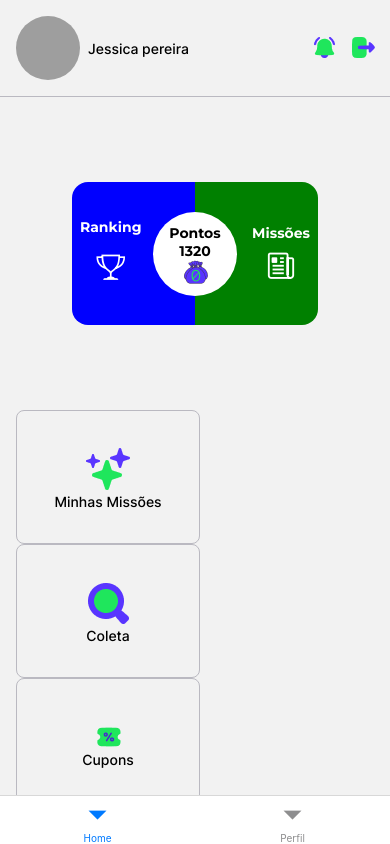
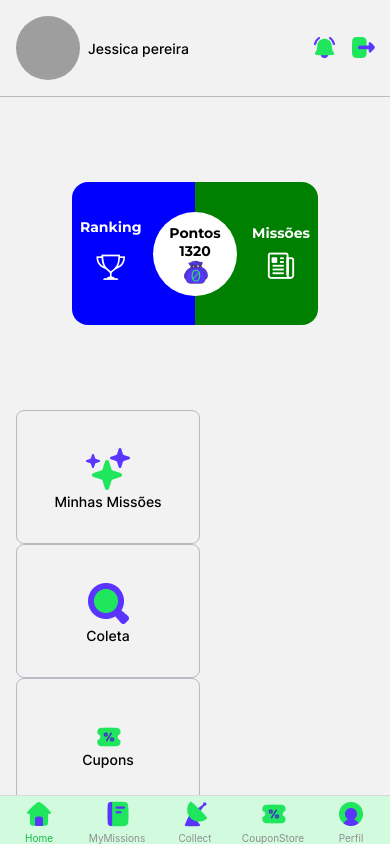
Before and after one commit to eugeniol2/lix0, a React Native app: screen / in a window 390 px wide. Built offline with nearby package versions, Linux system fonts and the light colour scheme; grey boxes are pictures that could not be loaded.

Commit message:
feat: navBar styles Done

```diff
--- a/src/assets/index.tsx
+++ b/src/assets/index.tsx
@@ -15,7 +15,9 @@ export const ICONS = {
   email: require('../assets/icons/carbon_email.png'),
   detailsPerson: require('../assets/icons/detailsPerson.png'),
   home: require('../assets//icons/homeicon.png'),
-  navBack: require('../assets/icons/navBack.png')
+  navBack: require('../assets/icons/navBack.png'),
+  book: require('../assets/icons/interface-content-book.png'),
+  satellite: require('../assets/icons/interface-share-satellite.png')
 }
 
 export const QuizImages = {
--- a/src/routes/stacks/TabNavigator.tsx
+++ b/src/routes/stacks/TabNavigator.tsx
@@ -1,18 +1,61 @@
 import { createBottomTabNavigator } from '@react-navigation/bottom-tabs'
 import React from 'react'
-import { Profile } from '../../screens'
+import { theme } from '../../constants'
+import { Collect, CouponStore, MyMissions, Profile } from '../../screens'
+import { Image } from 'react-native'
 import { HomeStack } from './HomeStack'
+import { ICONS } from '../../assets'
 
 const { Navigator, Screen } = createBottomTabNavigator()
 
 export const TabNavigator = () => {
   return (
     <Navigator
-      screenOptions={{ headerShown: false }}
+      screenOptions={{
+        tabBarStyle: {
+          backgroundColor: theme.COLORS.primary_100
+        },
+        tabBarActiveTintColor: theme.COLORS.primary_600,
+        headerShown: false
+      }}
+
       // initialRouteName={ROUTE.HOME}
     >
-      <Screen name="Home" component={HomeStack} />
-      <Screen name="Perfil" component={Profile} />
+      <Screen
+        name="Home"
+        component={HomeStack}
+        options={{
+          tabBarIcon: () => <Image source={ICONS.home} />
+        }}
+      />
+      <Screen
+        name="MyMissions"
+        component={MyMissions}
+        options={{
+          tabBarIcon: () => <Image source={ICONS.book} />
+        }}
+      />
+      <Screen
+        name="Collect"
+        component={Collect}
+        options={{
+          tabBarIcon: () => <Image source={ICONS.satellite} />
+        }}
+      />
+      <Screen
+        name="CouponStore"
+        component={CouponStore}
+        options={{
+          tabBarIcon: () => <Image source={ICONS.Coupon} />
+        }}
+      />
+      <Screen
+        name="Perfil"
+        component={Profile}
+        options={{
+          tabBarIcon: () => <Image source={ICONS.detailsPerson} />
+        }}
+      />
     </Navigator>
   )
 }
--- a/src/screens/home/Collect/index.tsx
+++ b/src/screens/home/Collect/index.tsx
@@ -32,7 +32,7 @@ export const Collect: React.FC = () => {
 
   return (
     <SafeAreaView>
-      <MainHeader text="Ranking" />
+      <MainHeader text="Coleta" />
       <Container>
         <SelectContainer>
           <SelectList
--- a/src/screens/home/couponStore/couponDetails/couponVisualization/index.tsx
+++ b/src/screens/home/couponStore/couponDetails/couponVisualization/index.tsx
@@ -111,7 +111,7 @@ export const CouponVizualization: React.FC = () => {
             <GoBackButton
               style={{ marginBottom: 16 }}
               onPress={() => {
-                navigation.navigate('CouponVizualization')
+                navigation.navigate('CouponStore')
               }}
             >
               <CustomText style={{ fontSize: 16 }}>VOLTAR</CustomText>
```
